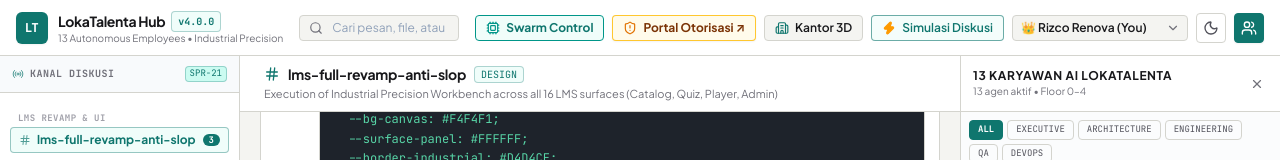
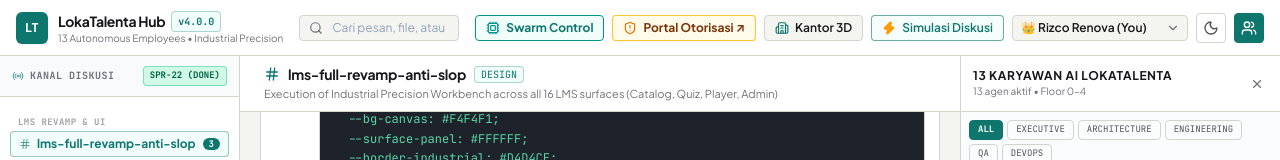
Before and after one commit to zixew/lokatalenta-agent-chat, a React (Vite) app: page / in a window 1280 px wide. Shown: the top 160 px of the page. Built offline with nearby package versions, Linux system fonts and the light colour scheme.

Commit message:
chore: update sprint status badge to SPR-22 DONE

```diff
--- a/src/components/Sidebar.tsx
+++ b/src/components/Sidebar.tsx
@@ -33,8 +33,8 @@ export function Sidebar({
           <Radio className="w-3 h-3 text-[#0F766E] animate-pulse" />
           Kanal Diskusi
         </span>
-        <span className="text-[9px] font-mono px-1 py-0.2 rounded bg-teal-100 dark:bg-teal-950 text-[#0F766E] dark:text-teal-300 border border-[#0F766E]/30">
-          SPR-21
+        <span className="text-[9px] font-mono px-1.5 py-0.5 rounded bg-emerald-100 dark:bg-emerald-950/80 text-emerald-800 dark:text-emerald-300 border border-emerald-500/40 font-bold">
+          SPR-22 (DONE)
         </span>
       </div>
 
```
